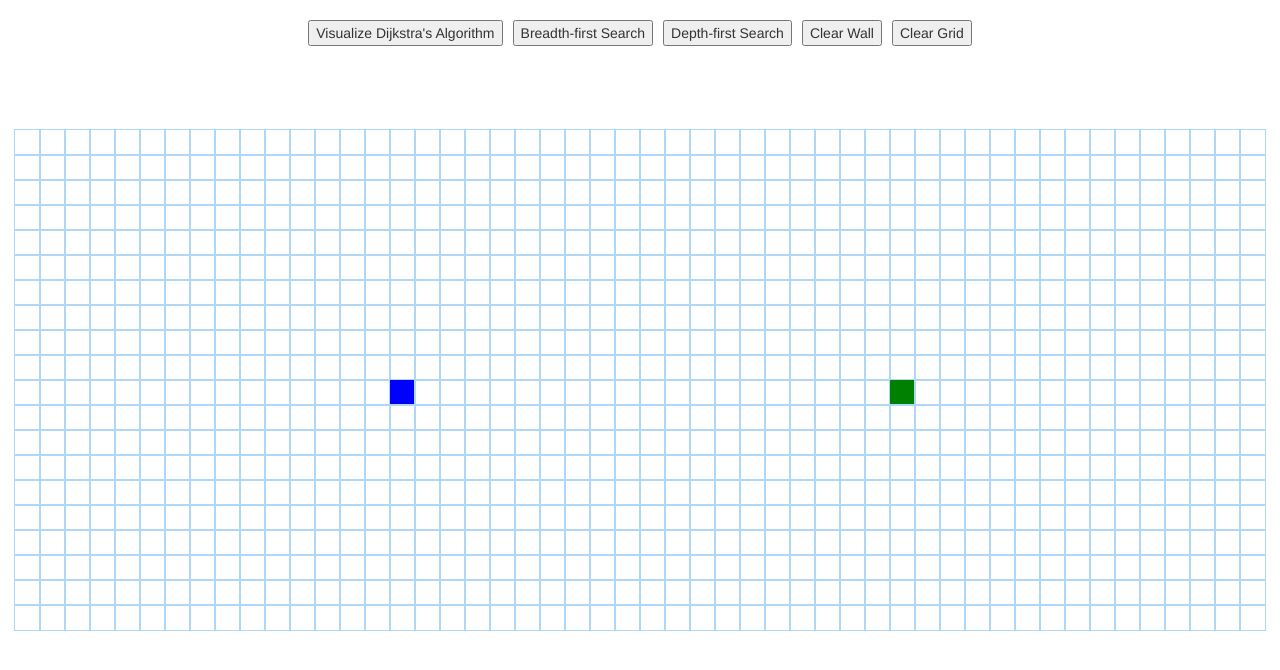
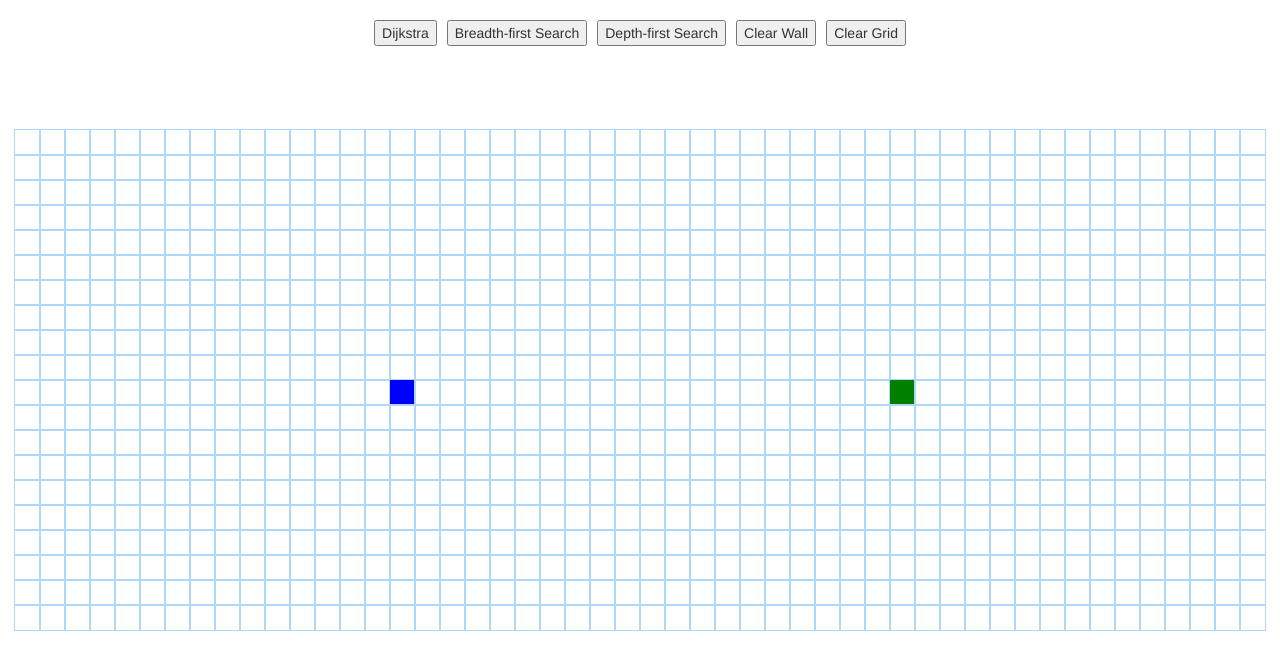
Before and after one commit to jonnylie98/Pathfinding-Visualizer, a React (Create React App) app: page / in a window 1280 px wide. Shown: the top 670 px of the page. Built offline with nearby package versions, Linux system fonts and the light colour scheme.

Commit message:
fix issue while visualization is running

```diff
--- a/src/PathfindingVisualizer/PathfindingVisualizer.jsx
+++ b/src/PathfindingVisualizer/PathfindingVisualizer.jsx
@@ -239,6 +239,11 @@ class PathfindingVisualizer extends Component {
 
   animateShortestPath(nodesInShortestPathOrder) {
     for (let i = 0; i < nodesInShortestPathOrder.length; i++) {
+      if (nodesInShortestPathOrder[i] === 'last') {
+        setTimeout(() => {
+          this.isRunning();
+        }, i * 50);
+      } else {
         setTimeout(() => {
           const node = nodesInShortestPathOrder[i];
           const nodeClassName = document.getElementById(
@@ -253,11 +258,12 @@ class PathfindingVisualizer extends Component {
           }
         }, 50 * i);
       }
-    this.isRunning();
+    }
   }
 
   visualizeAlgorithm(algorithm) {
     if (!this.state.isRunning) {
+      this.isRunning()
       const { grid } = this.state;
       let visitedNodesInOrder;
       const startNode =
@@ -278,6 +284,7 @@ class PathfindingVisualizer extends Component {
           break;
       }
       const nodesInShortestPathOrder = getNodesInShortestPathOrder(finishNode);
+      nodesInShortestPathOrder.push('last');
       this.animateAlgorithm(visitedNodesInOrder, nodesInShortestPathOrder);
     }
   }
@@ -290,13 +297,13 @@ class PathfindingVisualizer extends Component {
     return (
       <>
         <div className="nav-bar">
-          <button onClick={() => { this.clearGrid(); this.visualizeAlgorithm('Dijkstra'); this.isRunning() }}>
-            Visualize Dijkstra's Algorithm
+          <button onClick={() => { this.clearGrid(); this.visualizeAlgorithm('Dijkstra') }}>
+            Dijkstra
         </button>
-          <button onClick={() => { this.clearGrid(); this.visualizeAlgorithm('Breadth-first Search'); this.isRunning() }}>
+          <button onClick={() => { this.clearGrid(); this.visualizeAlgorithm('Breadth-first Search') }}>
             Breadth-first Search
         </button>
-          <button onClick={() => { this.clearGrid(); this.visualizeAlgorithm('Depth-first Search'); this.isRunning() }}>
+          <button onClick={() => { this.clearGrid(); this.visualizeAlgorithm('Depth-first Search') }}>
             Depth-first Search
         </button>
           <button onClick={() => this.clearWall()}>Clear Wall</button>
```
Lines whose indentation alone changed are shown as unchanged.
